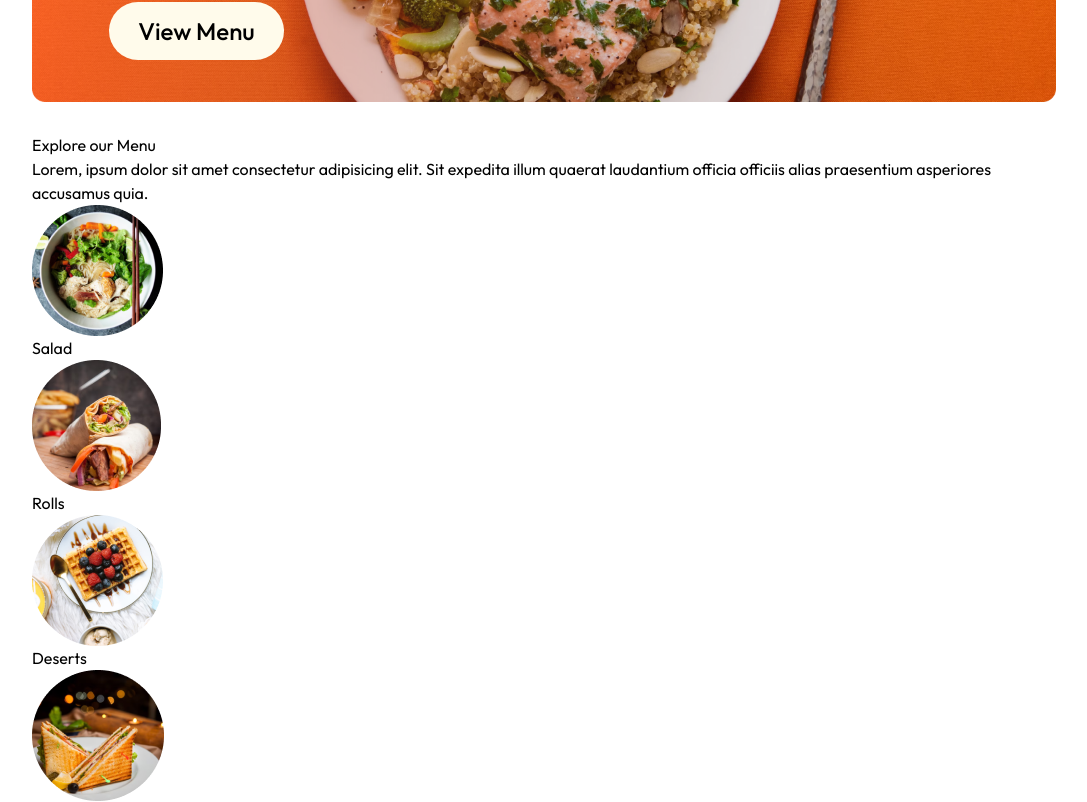
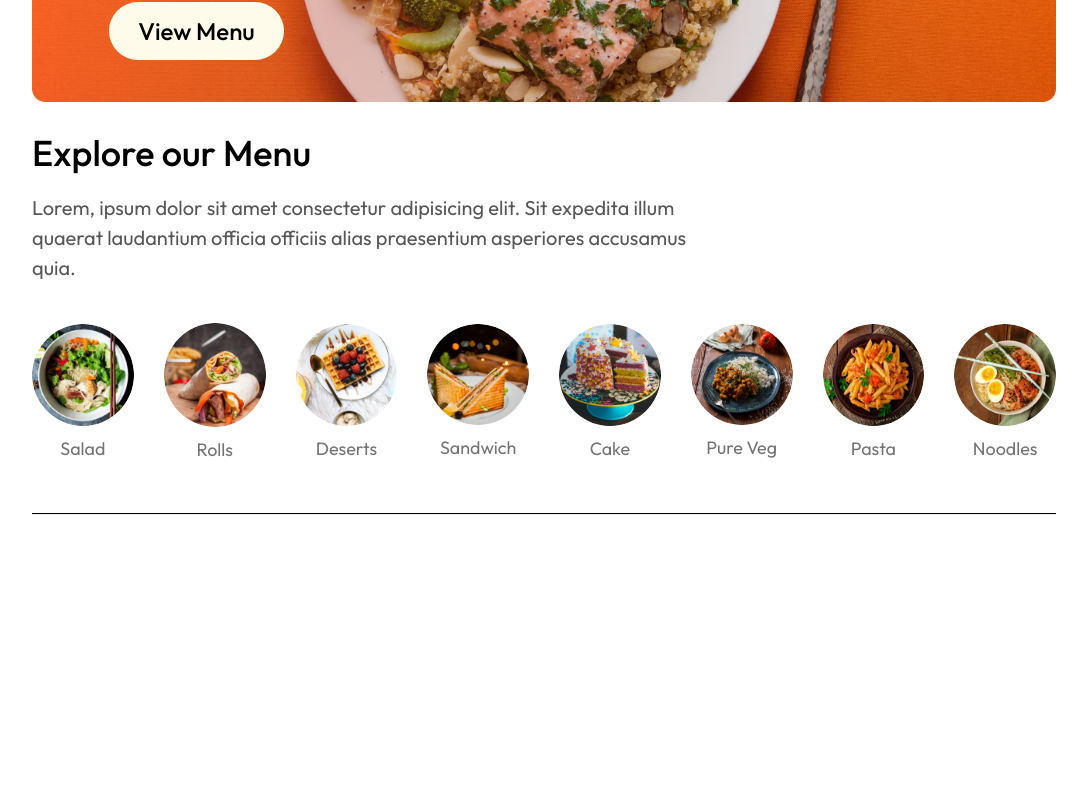
Before and after one commit to hahaanisha/fork-it, a React (Vite) app in the folder Frontend/: page / in a window 1280 px wide. Shown: the part 480-1282 px from the top of the page, without its empty margins (96-1183 px from the left). After the commit the page ends 1005 px from the top, so only its background shows below. Built offline with nearby package versions, Linux system fonts and the light colour scheme.

Commit message:
Explore menu section

```diff
--- a/Frontend/src/Components/ExploreMenu/ExploreMenu.css
+++ b/Frontend/src/Components/ExploreMenu/ExploreMenu.css
@@ -0,0 +1,50 @@
+.explore-menu{
+    display: flex;
+    flex-direction: column;
+    gap: 20px;
+}
+
+.explore-menu-text{
+    max-width: 65%;
+    font-size: 20px;
+    color: rgb(87, 87, 87);
+}
+
+.explore-menu-list{
+    display: flex;
+    justify-content: space-between;
+    align-items: center;
+    gap: 30px;
+    text-align: center;
+    margin: 20px 0px;
+    overflow-x: scroll;
+}
+
+.explore-menu-list::-webkit-scrollbar{
+    display: none;
+}
+
+.explore-menu-list-item img{
+    width: 9.5vw;
+    min-width: 100px;
+    cursor: pointer;
+    border-radius: 50%;
+    transition: 0.2s;
+}
+
+.explore-menu-list-item p{
+    margin-top: 10px;
+    color: #747474;
+    font-size: max(1.4vw, 16px);
+    cursor: pointer;
+}
+.explore-menu hr{
+    margin: 10px 0px;
+    height: 2px;
+    background-color: #e9e9e9;
+}
+
+.explore-menu-list-item .active{
+    border: 4px solid tomato;
+    padding: 2px;
+}
--- a/Frontend/src/Components/ExploreMenu/ExploreMenu.jsx
+++ b/Frontend/src/Components/ExploreMenu/ExploreMenu.jsx
@@ -2,22 +2,23 @@ import React from 'react'
 import './ExploreMenu.css'
 import {menu_list} from '../../assets/assets'
 
-const ExploreMenu = () => {
+const ExploreMenu = ({category,setCategory}) => {
   return (
     <div className='explore-menu' id='explore-menu'>
-        <h1>Explore our Menu</h1>
+        <h1 className='text-4xl font-medium'>Explore our Menu</h1>
         <p className='explore-menu-text'>Lorem, ipsum dolor sit amet consectetur adipisicing elit. Sit expedita illum quaerat laudantium officia officiis alias praesentium asperiores accusamus quia.</p>
         <div className='explore-menu-list'>
             {menu_list.map((item,index)=>{
                 return (
-                    <div key={index} className='explore-menu-list-item'>
-                        <img src={item.menu_image} alt="" />
+                    <div onClick={()=>setCategory(prev=>prev===item.name?"All":item.menu_name)} key={index} className='explore-menu-list-item'>
+                        <img className={category===item.menu_name?"active":""} src={item.menu_image} alt="" />
                         <p>{item.menu_name}</p>
 
                     </div>
                 )
             })}
         </div>
+        <hr />
     </div>
   )
 }
--- a/Frontend/src/Pages/Home/Home.jsx
+++ b/Frontend/src/Pages/Home/Home.jsx
@@ -1,13 +1,14 @@
-import React from 'react'
+import React,{useState} from 'react'
 import Header from '../../Components/Header/Header'
 import ExploreMenu from '../../Components/ExploreMenu/ExploreMenu'
 
 
 const Home = () => {
+    const [category, setCategory] = useState("All");
   return (
     <div>
        <Header/>
-       <ExploreMenu/>
+       <ExploreMenu category={category} setCategory={setCategory}/>
     </div>
   )
 }
```
